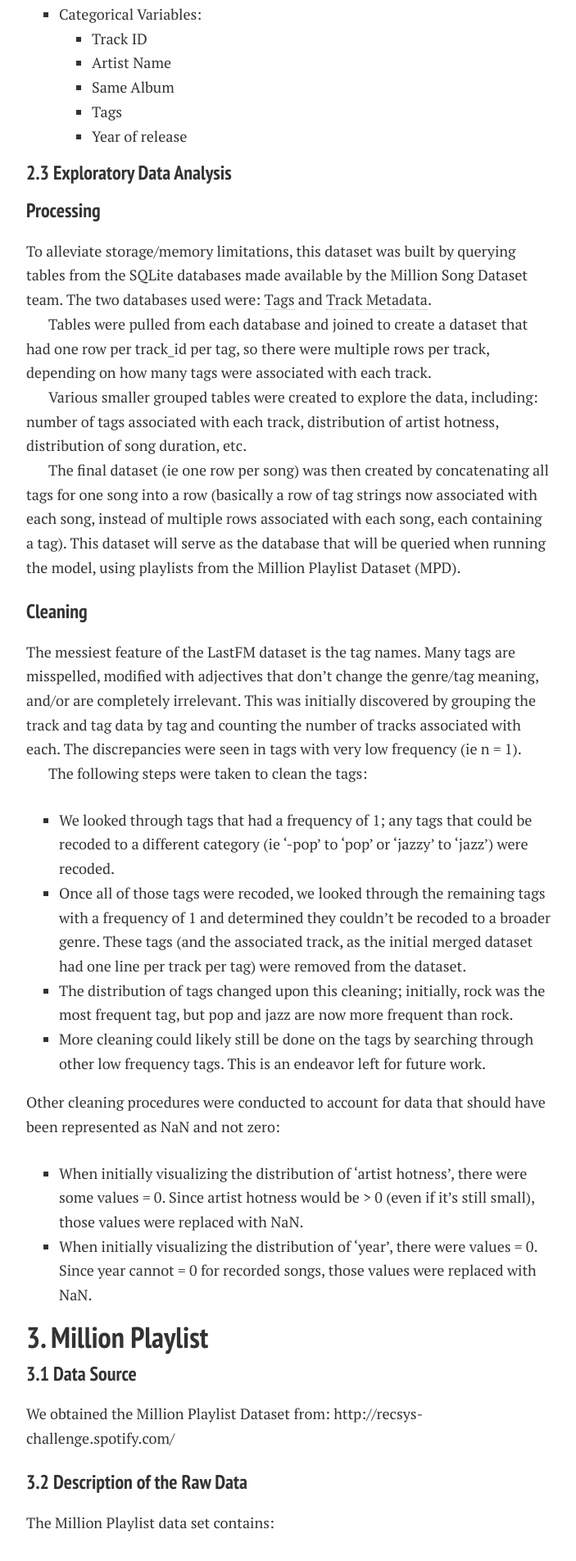
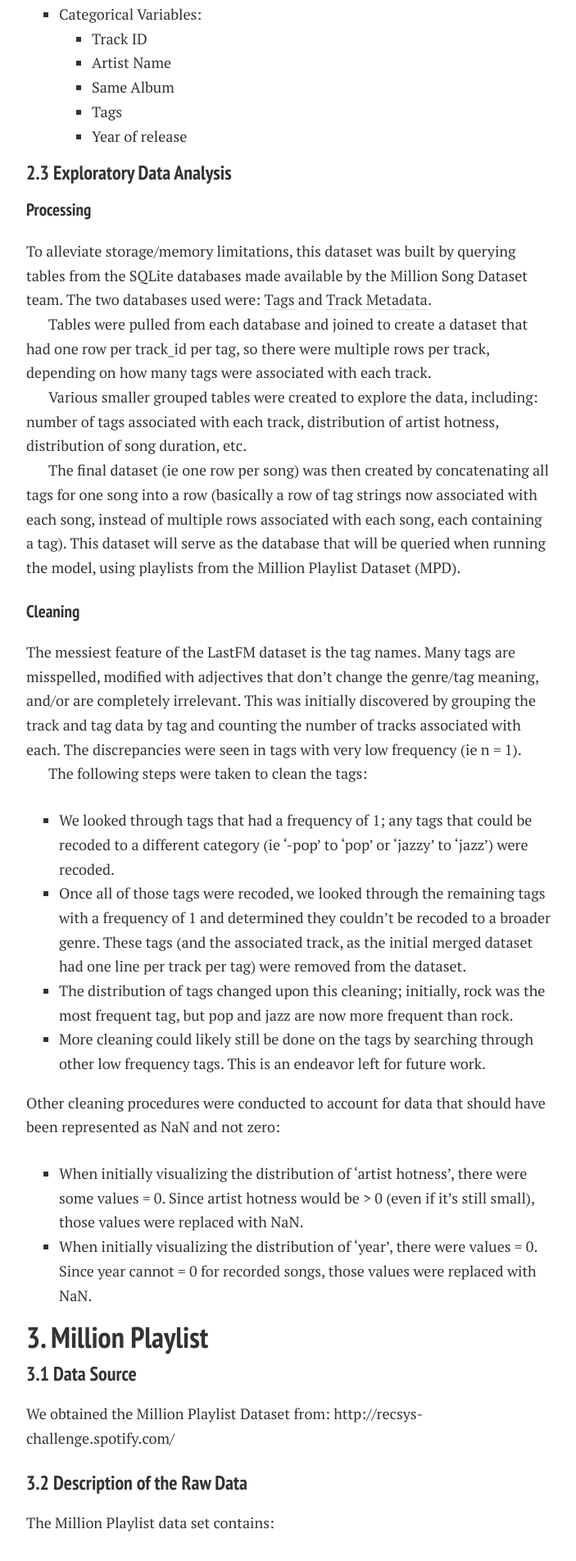
Before and after one commit to lyannaliu/lyannaliu.github.io, a Jekyll site: the page built from descriptionofdata.md, in a window 1280 px wide. Shown: the part 1248-3152 px from the top of the page at 82% size, without its empty margins (288-991 px from the left). Built offline with Jekyll 4.4.1, drawn with Linux system fonts in a browser that asks for light colours; nearby versions of some CDN libraries.

```diff
--- a/descriptionofdata.md
+++ b/descriptionofdata.md
@@ -42,7 +42,7 @@ The Last.fm data set contains:
 
 <h3 id="2.3">2.3 Exploratory Data Analysis</h3>
 
-#### Processing
+##### Processing
 To alleviate storage/memory limitations, this dataset was built by querying tables from the SQLite databases made available by the Million Song Dataset team. The two databases used were: [Tags](http://labrosa.ee.columbia.edu/millionsong/sites/default/files/lastfm/lastfm_tags.db) and [Track Metadata](http://labrosa.ee.columbia.edu/millionsong/sites/default/files/AdditionalFiles/track_metadata.db).
 
 Tables were pulled from each database and joined to create a dataset that had one row per track_id per tag, so there were multiple rows per track, depending on how many tags were associated with each track.
@@ -53,7 +53,7 @@ Various smaller grouped tables were created to explore the data, including: numb
 
 The final dataset (ie one row per song) was then created by concatenating all tags for one song into a row (basically a row of tag strings now associated with each song, instead of multiple rows associated with each song, each containing a tag). This dataset will serve as the database that will be queried when running the model, using playlists from the Million Playlist Dataset (MPD).
 
-#### Cleaning
+##### Cleaning
 The messiest feature of the LastFM dataset is the tag names. Many tags are misspelled, modified with adjectives that don’t change the genre/tag meaning, and/or are completely irrelevant. This was initially discovered by grouping the track and tag data by tag and counting the number of tracks associated with each. The discrepancies were seen in tags with very low frequency (ie n = 1).
 
 The following steps were taken to clean the tags:
@@ -65,6 +65,7 @@ The following steps were taken to clean the tags:
 Other cleaning procedures were conducted to account for data that should have been represented as NaN and not zero:
 -	When initially visualizing the distribution of ‘artist hotness’, there were some values = 0. Since artist hotness would be > 0 (even if it’s still small), those values were replaced with NaN.
 -	When initially visualizing the distribution of ‘year’, there were values = 0. Since year cannot = 0 for recorded songs, those values were replaced with NaN.
+
 
 
 <h2 id="3">3. Million Playlist</h2>
```
